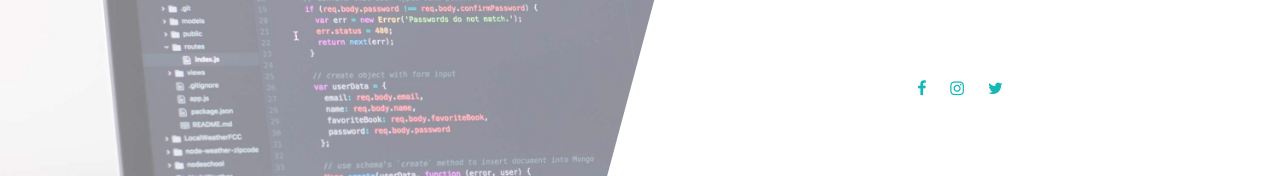
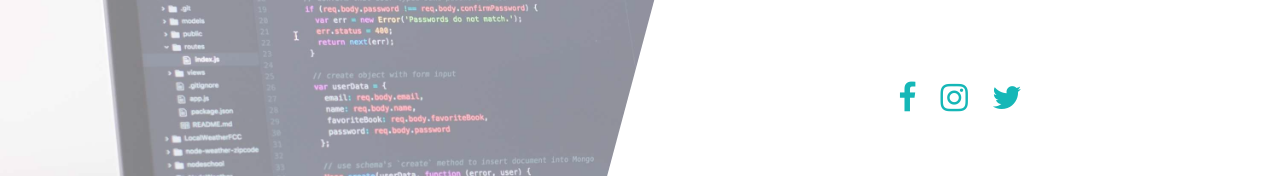
Before and after one commit to thecodezoe/codezoe-coming-soon, a plain HTML site: page index.html in a window 1280 px wide. Shown: the part 343-519 px from the top of the page. Drawn offline with Linux system fonts and the light colour scheme.

Commit message:
[IMP] added favicon and increased the icon font size

```diff
--- a/index.html
+++ b/index.html
@@ -7,6 +7,11 @@
     <meta http-equiv="X-UA-Compatible" content="ie=edge" />
     <link rel="stylesheet" href="static/css/style.css" />
     <title>CodeZoe Coming Soon</title>
+
+
+
+
+    <link rel="icon" type="image/png" href="./static/img/favicon-96x96.png"/>
 
     <link href="https://fonts.googleapis.com/css?family=Righteous&display=swap" rel="stylesheet">
     <link href="https://fonts.googleapis.com/css?family=Dosis:600&display=swap"rel="stylesheet">
--- a/static/css/style.css
+++ b/static/css/style.css
@@ -17,6 +17,7 @@ body {
 .icons{
   color:#15b7b7;   /*#20344a old color*/
   padding:10px;
+  font-size: 2rem;
 }
 .social-icons{
   margin-top:15%;
```
Also changed, not shown: static/img/favicon-96x96.png (added).
